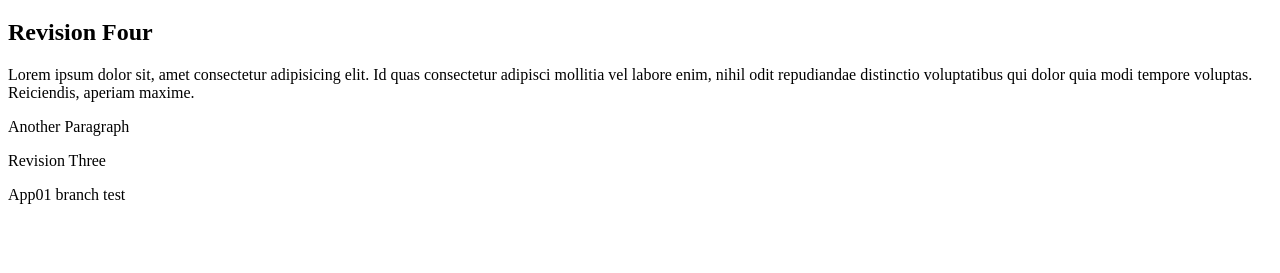
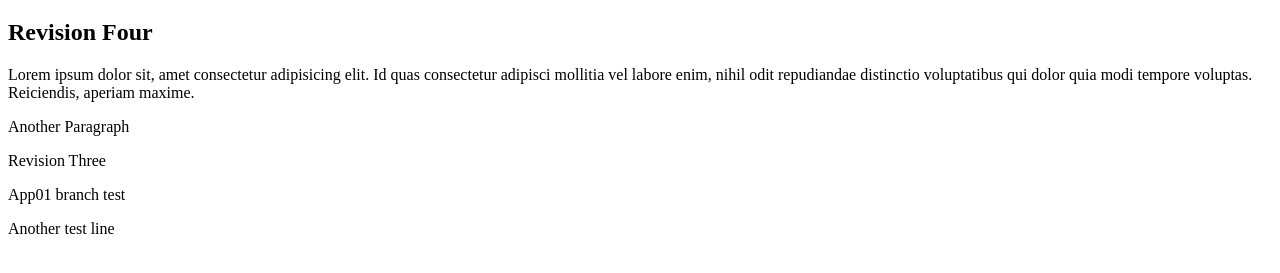
Before and after one commit to rashid44/javascript-higher-order-functions, a plain HTML site: page index.html in a window 1280 px wide. Shown: the part 61-334 px from the top of the page. Drawn offline with Linux system fonts and the light colour scheme.

Commit message:
New change

```diff
--- a/index.html
+++ b/index.html
@@ -15,5 +15,7 @@
     <p>Revision Three</p>
 
     <p>App01 branch test</p>
+
+    <p>Another test line</p>
 </body>
 </html>
```
